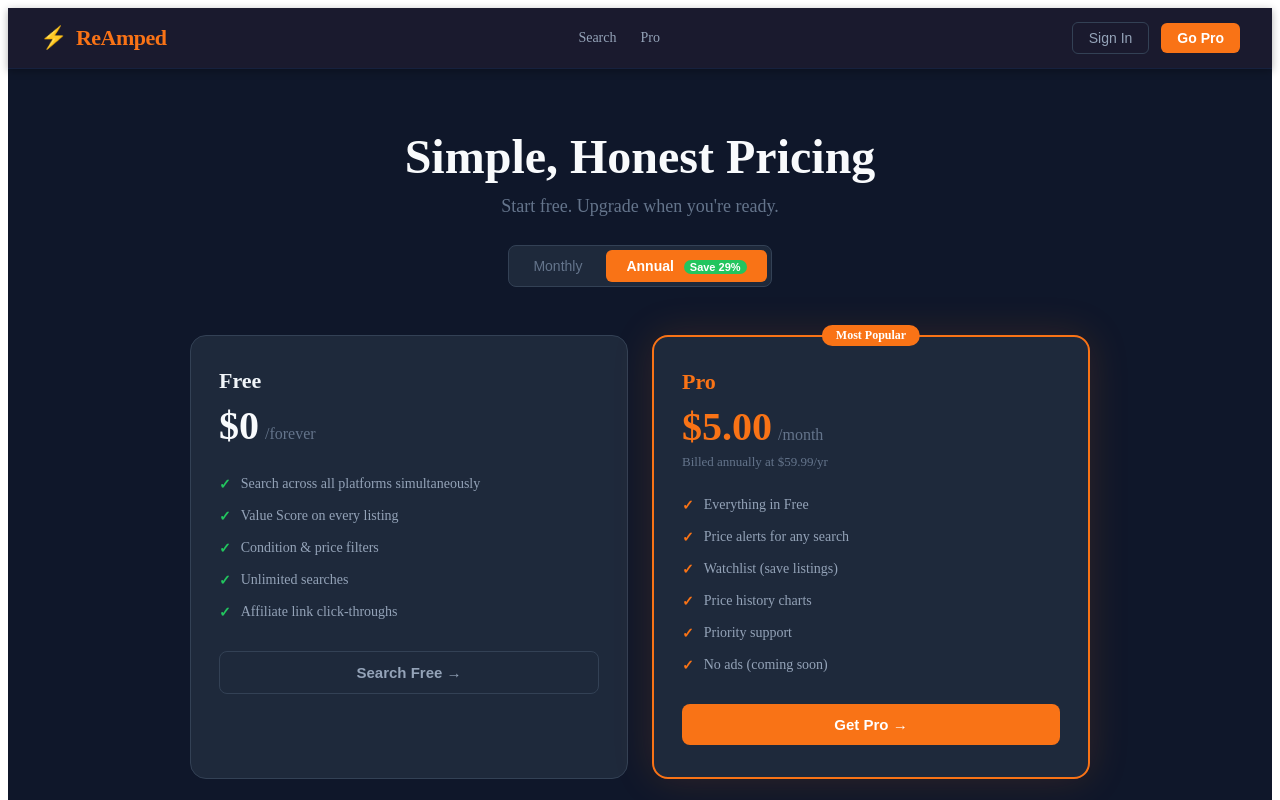
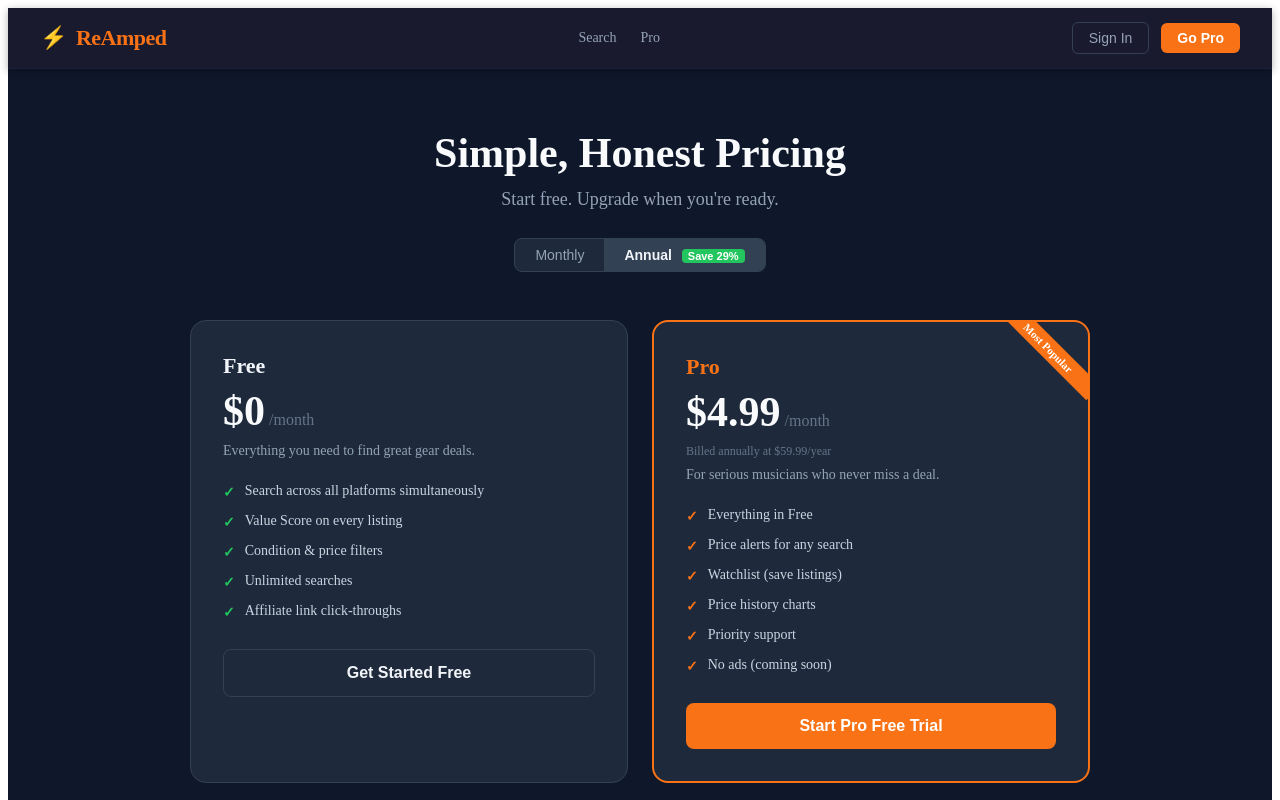
Before and after one commit to glenthomas73-arch/reamped, a React (Create React App) app in the folder frontend/: page /pricing in a window 1280 px wide. Shown: the top 800 px of the page. Built offline with nearby package versions, Linux system fonts and the light colour scheme; no server answers.

Commit message:
Update PricingPage to use AuthContext, redesign pricing cards

```diff
--- a/frontend/src/pages/PricingPage.js
+++ b/frontend/src/pages/PricingPage.js
@@ -1,5 +1,6 @@
 import React, { useState } from 'react';
 import { useNavigate } from 'react-router-dom';
+import { useAuth } from '../AuthContext';
 
 const FREE_FEATURES = [
       'Search across all platforms simultaneously',
@@ -28,9 +29,16 @@
       const [mode, setMode] = useState('pricing');
       const [authError, setAuthError] = useState('');
       const navigate = useNavigate();
+      const { login, user } = useAuth();
 
   const monthlyPrice = billing === 'annual' ? 4.99 : 6.99;
       const annualPrice = billing === 'annual' ? 59.99 : null;
+
+  // Already logged in — redirect to home
+  if (user && mode === 'pricing') {
+          navigate('/');
+          return null;
+  }
 
   const handleRegister = async (e) => {
           e.preventDefault();
@@ -44,7 +52,7 @@
                     });
                     const data = await res.json();
                     if (!res.ok) throw new Error(data.error || 'Registration failed');
-                localStorage.setItem('reamped_token', data.token);
+                    login(data.user, data.token);
                     navigate('/');
           } catch (err) {
                     setAuthError(err.message);
@@ -65,7 +73,7 @@
                     });
                     const data = await res.json();
                     if (!res.ok) throw new Error(data.error || 'Login failed');
-                localStorage.setItem('reamped_token', data.token);
+                    login(data.user, data.token);
                     navigate('/');
           } catch (err) {
                     setAuthError(err.message);
@@ -118,115 +126,101 @@
       </div>
 
         <div style={styles.cards}>
+  {/* Free Card */}
                 <div style={styles.card}>
             <div style={styles.cardHeader}>
-              <h3 style={styles.planName}>Free</h3>
-              <div style={styles.priceRow}>
-                <span style={styles.priceAmt}>$0</span>
-                <span style={styles.pricePer}>/forever</span>
+              <h2 style={styles.planName}>Free</h2>
+              <div style={styles.priceBlock}>
+                <span style={styles.price}>$0</span>
+                <span style={styles.period}>/month</span>
       </div>
+              <p style={styles.planDesc}>Everything you need to find great gear deals.</p>
       </div>
-            <ul style={styles.featureList}>
+            <ul style={styles.features}>
   {FREE_FEATURES.map(f => (
-                    <li key={f} style={styles.feature}><span style={styles.check}>&#10003;</span>{f}</li>
+                      <li key={f} style={styles.feature}>
+                        <span style={styles.check}>&#10003;</span>{f}
+                     </li>
                                    ))}
 </ul>
-                                 <button style={styles.freeBtn} onClick={() => navigate('/')}>Search Free &#8594;</button>
+            <button style={styles.btnSecondary} onClick={() => setMode('register')}>
+                  Get Started Free
+    </button>
     </div>
 
+{/* Pro Card */}
           <div style={{ ...styles.card, ...styles.cardPro }}>
-                                 <div style={styles.proBadge}>Most Popular</div>
+            <div style={styles.proRibbon}>Most Popular</div>
             <div style={styles.cardHeader}>
-                                   <h3 style={{ ...styles.planName, color: '#f97316' }}>Pro</h3>
-                                   <div style={styles.priceRow}>
-                                     <span style={{ ...styles.priceAmt, color: '#f97316' }}>
-                                       ${billing === 'annual' ? (59.99 / 12).toFixed(2) : '6.99'}
-</span>
-                <span style={styles.pricePer}>/month</span>
+              <h2 style={{ ...styles.planName, color: '#f97316' }}>Pro</h2>
+              <div style={styles.priceBlock}>
+                <span style={styles.price}>${monthlyPrice}</span>
+                <span style={styles.period}>/month</span>
               </div>
 {billing === 'annual' && (
-                  <p style={styles.annualNote}>Billed annually at ${annualPrice}/yr</p>
+                    <p style={styles.annualNote}>Billed annually at ${annualPrice}/year</p>
                   )}
+              <p style={styles.planDesc}>For serious musicians who never miss a deal.</p>
                   </div>
-            <ul style={styles.featureList}>
+            <ul style={styles.features}>
               {PRO_FEATURES.map(f => (
-                  <li key={f} style={styles.feature}><span style={{ ...styles.check, color: '#f97316' }}>&#10003;</span>{f}</li>
+                                  <li key={f} style={styles.feature}>
+                                    <span style={{ ...styles.check, color: '#f97316' }}>&#10003;</span>{f}
+                                </li>
                                               ))}
 </ul>
-                              <button style={styles.proBtn} onClick={() => setMode('register')}>
-                                Get Pro &#8594;
+            <button style={styles.btnPrimary} onClick={() => setMode('register')}>
+                  Start Pro Free Trial
     </button>
     </div>
     </div>
 
-                          <div style={styles.faq}>
-                            <h2 style={styles.faqTitle}>Frequently Asked Questions</h2>
-                  {[
-              ['What platforms do you search?', 'Currently Reverb and eBay. Guitar Center Used and Sweetwater Used are coming in Phase 2.'],
-              ['What is the Value Score?', 'A proprietary 0-100 score that combines price competitiveness (40%), condition (25%), seller trust (20%), listing freshness (10%), and shipping cost (5%).'],
-              ['Can I cancel Pro anytime?', 'Yes. Cancel anytime and you will keep access until the end of your billing period.'],
-              ['Do you earn affiliate commissions?', 'Yes — when you click through to buy, we may earn a small commission at no cost to you. This is how we keep the free tier free.'],
-            ].map(([q, a]) => (
-                          <div key={q} style={styles.faqItem}>
-                            <h4 style={styles.faqQ}>{q}</h4>
-                                <p style={styles.faqA}>{a}</p>
-              </div>
-                            ))}
-</div>
-
-        <div style={styles.cta}>
-          <h2 style={styles.ctaTitle}>Ready to find your next deal?</h2>
-          <p style={styles.ctaText}>Start searching for free. No account required.</p>
-          <button style={styles.ctaBtn} onClick={() => navigate('/')}>Start Searching</button>
-  </div>
+        <p style={styles.signinNote}>
+          Already have an account?{' '}
+              <button style={styles.signinLink} onClick={() => setMode('login')}>Sign in</button>
+    </p>
     </div>
     </div>
       );
 }
 
 const styles = {
-    page: { minHeight: '100vh', background: '#0f172a', padding: '60px 24px' },
+      page: { background: '#0f172a', minHeight: '100vh', padding: '60px 24px' },
       container: { maxWidth: 900, margin: '0 auto' },
       header: { textAlign: 'center', marginBottom: 48 },
-    title: { margin: '0 0 12px', fontSize: 'clamp(28px, 4vw, 48px)', fontWeight: 900, color: '#f8fafc' },
-    subtitle: { margin: '0 0 28px', color: '#64748b', fontSize: 18 },
-    toggle: { display: 'inline-flex', background: '#1e293b', borderRadius: 8, padding: 4, gap: 4, border: '1px solid #334155' },
-    toggleBtn: { padding: '8px 20px', background: 'transparent', border: 'none', borderRadius: 6, color: '#64748b', fontSize: 14, cursor: 'pointer', fontWeight: 500 },
-    toggleActive: { padding: '8px 20px', background: '#f97316', border: 'none', borderRadius: 6, color: '#fff', fontSize: 14, cursor: 'pointer', fontWeight: 700 },
-    saveBadge: { background: '#22c55e', color: '#fff', borderRadius: 10, padding: '1px 6px', fontSize: 11, marginLeft: 6, fontWeight: 700 },
-    cards: { display: 'grid', gridTemplateColumns: '1fr 1fr', gap: 24, marginBottom: 64 },
-    card: { background: '#1e293b', borderRadius: 16, padding: '32px 28px', border: '1px solid #334155', position: 'relative' },
-    cardPro: { border: '2px solid #f97316', boxShadow: '0 0 40px rgba(249,115,22,0.15)' },
-    proBadge: { position: 'absolute', top: -12, left: '50%', transform: 'translateX(-50%)', background: '#f97316', color: '#fff', borderRadius: 20, padding: '3px 14px', fontSize: 12, fontWeight: 700, whiteSpace: 'nowrap' },
+      title: { fontSize: 'clamp(28px, 4vw, 42px)', fontWeight: 900, color: '#f8fafc', margin: '0 0 12px' },
+      subtitle: { color: '#94a3b8', fontSize: 18, margin: '0 0 28px' },
+      toggle: { display: 'inline-flex', background: '#1e293b', border: '1px solid #334155', borderRadius: 8, overflow: 'hidden' },
+      toggleBtn: { padding: '8px 20px', background: 'transparent', border: 'none', color: '#94a3b8', cursor: 'pointer', fontSize: 14, fontWeight: 500 },
+      toggleActive: { padding: '8px 20px', background: '#334155', border: 'none', color: '#f1f5f9', cursor: 'pointer', fontSize: 14, fontWeight: 600 },
+      saveBadge: { background: '#22c55e', color: '#fff', fontSize: 11, borderRadius: 4, padding: '1px 6px', marginLeft: 6, fontWeight: 700 },
+      cards: { display: 'grid', gridTemplateColumns: 'repeat(auto-fit, minmax(300px, 1fr))', gap: 24, marginBottom: 32 },
+      card: { background: '#1e293b', borderRadius: 16, padding: 32, border: '1px solid #334155', position: 'relative', overflow: 'hidden' },
+      cardPro: { border: '2px solid #f97316' },
+      proRibbon: { position: 'absolute', top: 16, right: -24, background: '#f97316', color: '#fff', fontSize: 11, fontWeight: 700, padding: '4px 32px', transform: 'rotate(45deg)', transformOrigin: 'center' },
       cardHeader: { marginBottom: 24 },
-    planName: { margin: '0 0 8px', fontSize: 22, fontWeight: 800, color: '#f1f5f9' },
-    priceRow: { display: 'flex', alignItems: 'baseline', gap: 6 },
-    priceAmt: { fontSize: 40, fontWeight: 900, color: '#f8fafc' },
-    pricePer: { color: '#64748b', fontSize: 16 },
-    annualNote: { margin: '4px 0 0', color: '#64748b', fontSize: 13 },
-    featureList: { listStyle: 'none', padding: 0, margin: '0 0 28px', display: 'flex', flexDirection: 'column', gap: 10 },
-    feature: { display: 'flex', alignItems: 'flex-start', gap: 10, color: '#94a3b8', fontSize: 14, lineHeight: 1.5 },
+      planName: { fontSize: 22, fontWeight: 800, color: '#f1f5f9', margin: '0 0 8px' },
+      priceBlock: { display: 'flex', alignItems: 'baseline', gap: 4, margin: '0 0 8px' },
+      price: { fontSize: 42, fontWeight: 900, color: '#f8fafc' },
+      period: { color: '#64748b', fontSize: 16 },
+      annualNote: { fontSize: 12, color: '#64748b', margin: '0 0 8px' },
+      planDesc: { color: '#94a3b8', fontSize: 14, margin: 0 },
+      features: { listStyle: 'none', padding: 0, margin: '0 0 28px', display: 'flex', flexDirection: 'column', gap: 12 },
+      feature: { display: 'flex', gap: 10, color: '#cbd5e1', fontSize: 14, alignItems: 'flex-start' },
       check: { color: '#22c55e', fontWeight: 700, flexShrink: 0, marginTop: 1 },
-    freeBtn: { width: '100%', padding: '12px', background: 'transparent', border: '1px solid #334155', borderRadius: 8, color: '#94a3b8', fontSize: 15, cursor: 'pointer', fontWeight: 600 },
-    proBtn: { width: '100%', padding: '12px', background: '#f97316', border: 'none', borderRadius: 8, color: '#fff', fontSize: 15, cursor: 'pointer', fontWeight: 700 },
-    faq: { marginBottom: 64 },
-    faqTitle: { color: '#f1f5f9', fontSize: 24, fontWeight: 800, marginBottom: 24 },
-    faqItem: { borderBottom: '1px solid #1e293b', paddingBottom: 20, marginBottom: 20 },
-    faqQ: { margin: '0 0 8px', color: '#f1f5f9', fontSize: 16, fontWeight: 700 },
-    faqA: { margin: 0, color: '#64748b', fontSize: 14, lineHeight: 1.6 },
-    cta: { background: 'linear-gradient(135deg, #1e1b4b, #312e81)', borderRadius: 16, padding: '48px 32px', textAlign: 'center', border: '1px solid #4338ca' },
-    ctaTitle: { margin: '0 0 12px', fontSize: 28, fontWeight: 800, color: '#f8fafc' },
-    ctaText: { margin: '0 0 24px', color: '#94a3b8', fontSize: 16 },
-    ctaBtn: { padding: '14px 32px', background: '#f97316', border: 'none', borderRadius: 10, color: '#fff', fontSize: 16, fontWeight: 700, cursor: 'pointer' },
-    authPage: { minHeight: '100vh', background: '#0f172a', display: 'flex', alignItems: 'center', justifyContent: 'center', padding: 24 },
-    authCard: { background: '#1e293b', borderRadius: 16, padding: '40px 36px', width: '100%', maxWidth: 400, border: '1px solid #334155' },
-    authLogo: { color: '#f97316', fontSize: 22, fontWeight: 800, marginBottom: 24, textAlign: 'center' },
-    authTitle: { margin: '0 0 24px', color: '#f1f5f9', fontSize: 22, fontWeight: 800, textAlign: 'center' },
-    authForm: { display: 'flex', flexDirection: 'column', gap: 14 },
-    authInput: { background: '#0f172a', border: '1px solid #334155', borderRadius: 8, color: '#f1f5f9', fontSize: 15, padding: '12px 14px', outline: 'none' },
-    authError: { color: '#ef4444', fontSize: 14, margin: 0, textAlign: 'center' },
-    authSubmit: { padding: '12px', background: '#f97316', border: 'none', borderRadius: 8, color: '#fff', fontSize: 15, fontWeight: 700, cursor: 'pointer' },
+      btnPrimary: { width: '100%', padding: '14px', background: '#f97316', border: 'none', borderRadius: 8, color: '#fff', fontSize: 16, fontWeight: 700, cursor: 'pointer' },
+      btnSecondary: { width: '100%', padding: '14px', background: 'transparent', border: '1px solid #334155', borderRadius: 8, color: '#f1f5f9', fontSize: 16, fontWeight: 600, cursor: 'pointer' },
+      signinNote: { textAlign: 'center', color: '#64748b', fontSize: 14 },
+      signinLink: { background: 'none', border: 'none', color: '#f97316', cursor: 'pointer', fontSize: 14, fontWeight: 600 },
+      authPage: { background: '#0f172a', minHeight: '100vh', display: 'flex', alignItems: 'center', justifyContent: 'center', padding: 24 },
+      authCard: { background: '#1e293b', borderRadius: 16, padding: 40, width: '100%', maxWidth: 400, border: '1px solid #334155' },
+      authLogo: { fontSize: 24, fontWeight: 800, color: '#f97316', textAlign: 'center', marginBottom: 24 },
+      authTitle: { fontSize: 22, fontWeight: 700, color: '#f1f5f9', textAlign: 'center', margin: '0 0 24px' },
+      authForm: { display: 'flex', flexDirection: 'column', gap: 12 },
+      authInput: { background: '#0f172a', border: '1px solid #334155', borderRadius: 8, color: '#f1f5f9', padding: '12px 16px', fontSize: 15, outline: 'none' },
+      authError: { color: '#ef4444', fontSize: 13, margin: 0 },
+      authSubmit: { padding: '13px', background: '#f97316', border: 'none', borderRadius: 8, color: '#fff', fontSize: 15, fontWeight: 700, cursor: 'pointer', marginTop: 4 },
       authSwitch: { textAlign: 'center', color: '#64748b', fontSize: 14, marginTop: 16 },
       authSwitchBtn: { background: 'none', border: 'none', color: '#f97316', cursor: 'pointer', fontSize: 14, fontWeight: 600 },
-    backToPlans: { display: 'block', width: '100%', background: 'none', border: 'none', color: '#64748b', cursor: 'pointer', fontSize: 13, marginTop: 12, textAlign: 'center' },
+      backToPlans: { display: 'block', width: '100%', marginTop: 16, padding: '8px', background: 'transparent', border: 'none', color: '#64748b', cursor: 'pointer', fontSize: 13, textAlign: 'center' },
 };
```
Lines whose indentation alone changed are shown as unchanged.
